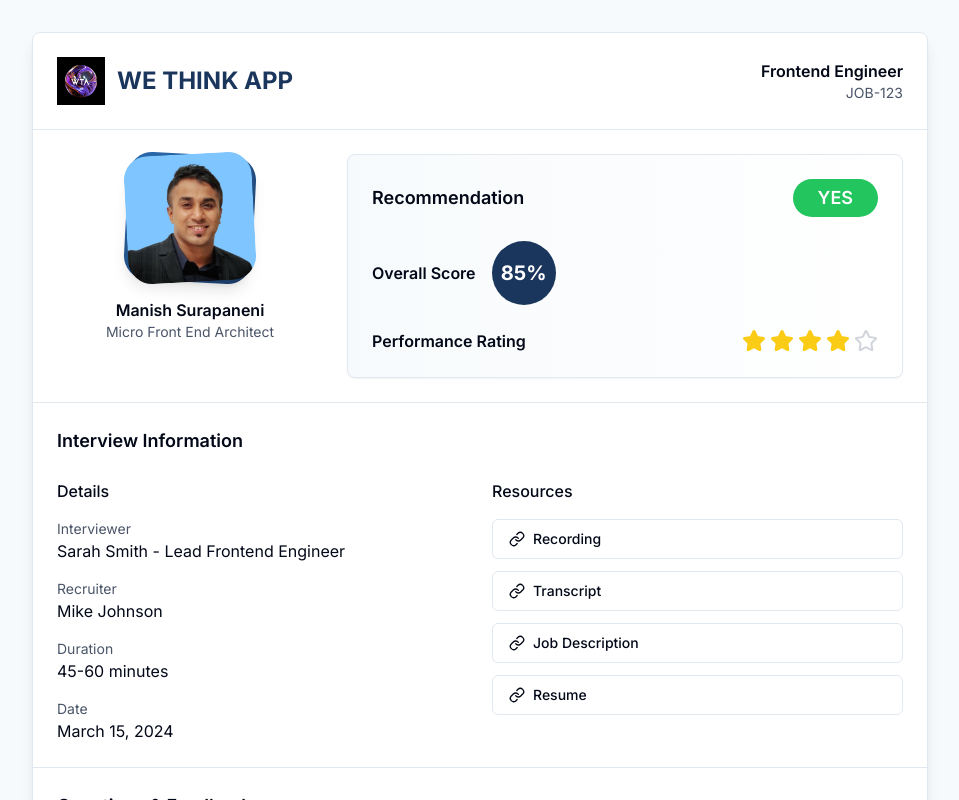
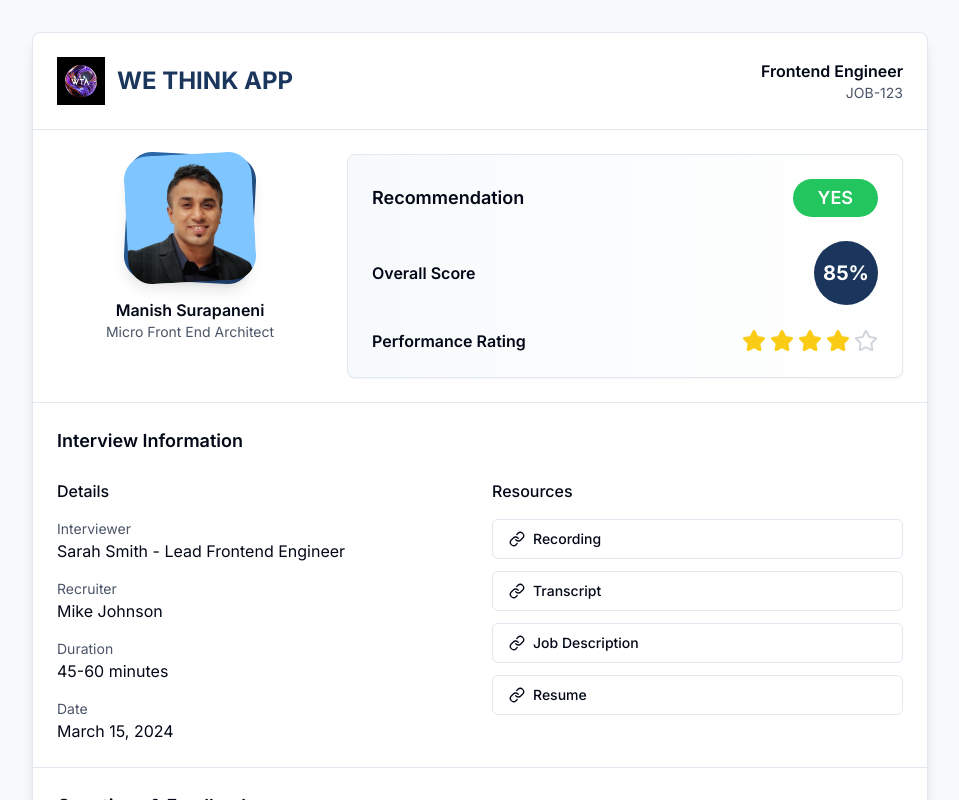
Before and after one commit to WTASTUDIOS/exterview-pdf-genie, a React (Vite) app: page / in a window 1280 px wide. Shown: the top 800 px of the page, without its empty margins (160-1119 px from the left). Built offline with nearby package versions, Linux system fonts and the light colour scheme.

Commit message:
Align Overall Score Percentage Right
Updated the layout to ensure that the Overall Score Percentage is right-aligned for better visual presentation. Adjustments were made in the relevant CSS and component structure to achieve this alignment.
[skip gpt_engineer]

```diff
--- a/src/pages/Index.tsx
+++ b/src/pages/Index.tsx
@@ -49,11 +49,9 @@ const Index = () => {
                 </div>
 
                 <div className="flex items-center justify-between">
-                  <div className="flex items-center space-x-4">
-                    <span className="font-semibold">Overall Score</span>
-                    <div className="w-16 h-16 rounded-full bg-primary flex items-center justify-center">
-                      <span className="text-white text-xl font-bold">85%</span>
-                    </div>
+                  <span className="font-semibold">Overall Score</span>
+                  <div className="w-16 h-16 rounded-full bg-primary flex items-center justify-center">
+                    <span className="text-white text-xl font-bold">85%</span>
                   </div>
                 </div>
 
```
